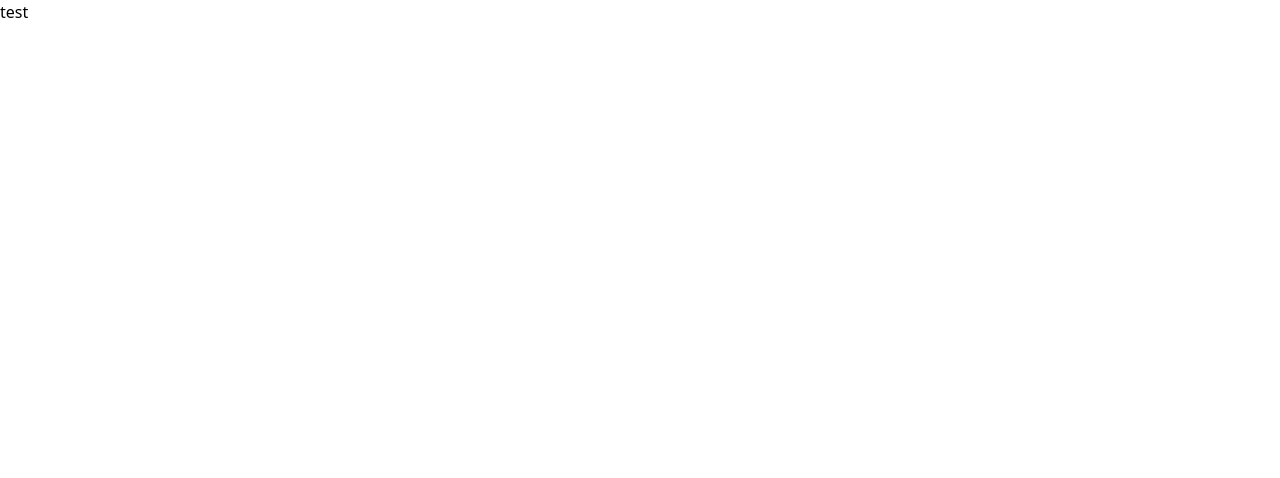
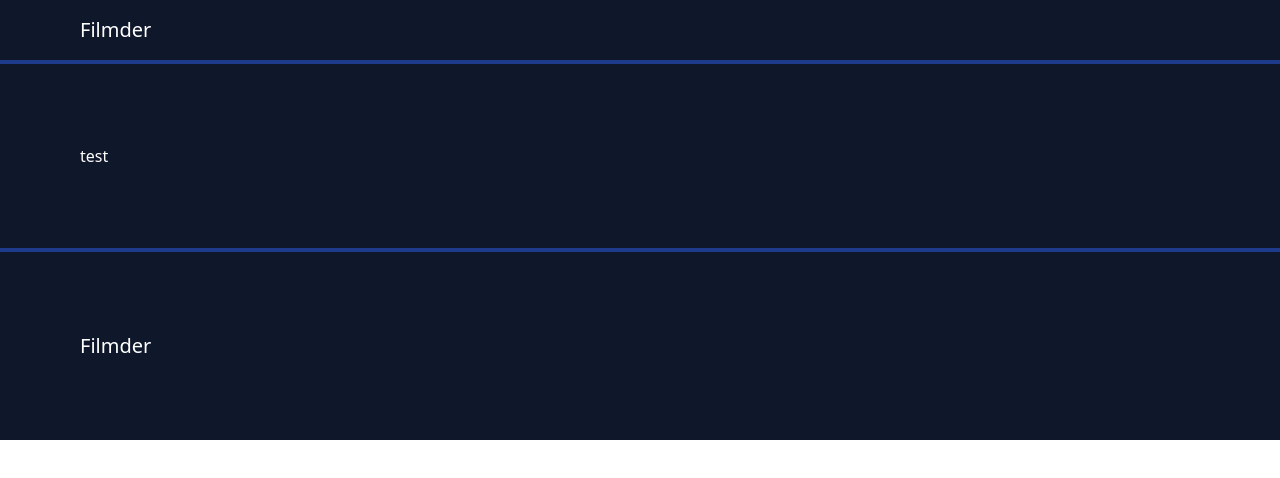
Before and after one commit to Lckvv/Filmder, a React (Create React App) app: page / in a window 1280 px wide. Shown: the top 478 px of the page. Built offline with nearby package versions, Linux system fonts and the light colour scheme.

Commit message:
template index page with header and footer

```diff
--- /dev/null
+++ b/src/components/molecules/logo/Logo.tsx
@@ -0,0 +1,9 @@
+import React from 'react';
+
+const Logo = () => {
+    return (
+        <h1 className={"text-xl"}>Filmder</h1>
+    );
+};
+
+export default Logo;
--- /dev/null
+++ b/src/components/organisms/footer/Footer.tsx
@@ -0,0 +1,15 @@
+import React from 'react';
+import {Link} from "react-router-dom";
+import Logo from "../../molecules/logo/Logo";
+
+const Footer = () => {
+    return (
+        <footer className={"relative w-full p-20 border-t-4 border-blue-900"}>
+            <Link to={"/"}>
+                <Logo/>
+            </Link>
+        </footer>
+    );
+};
+
+export default Footer;
--- /dev/null
+++ b/src/components/organisms/header/Header.tsx
@@ -0,0 +1,15 @@
+import React from "react";
+import {Link} from "react-router-dom";
+import Logo from "../../molecules/logo/Logo";
+
+const Header = () => {
+    return (
+        <header className={"relative w-full py-4 px-20 border-b-4 border-blue-900"}>
+            <Link to={"/"}>
+                <Logo/>
+            </Link>
+        </header>
+    );
+};
+
+export default Header;
--- a/src/components/pages/IndexPage.tsx
+++ b/src/components/pages/IndexPage.tsx
@@ -1,10 +1,11 @@
 import React from 'react';
+import TemplatePage from "../../templates/TemplatePage";
 
 const IndexPage = () => {
     return (
-        <div>
+        <TemplatePage className={"py-20"}>
             test
-        </div>
+        </TemplatePage>
     );
 };
 
--- /dev/null
+++ b/src/templates/TemplatePage.tsx
@@ -0,0 +1,24 @@
+import React, {FC} from 'react';
+import Header from "../components/organisms/header/Header";
+import Footer from "../components/organisms/footer/Footer";
+
+type Props = {
+    className?: string;
+}
+
+const TemplatePage: FC<Props> = ({children, className}) => {
+    return (
+        <main className={"flex flex-row w-full bg-slate-900 text-white"}>
+            <div className={"flex flex-col w-full"}>
+                <Header/>
+                <section className={`px-20 w-full max-w-screen-xl m-auto ${className !== undefined ? className : ""}`}>
+                    {children}
+                </section>
+                <Footer />
+            </div>
+
+        </main>
+    );
+};
+
+export default TemplatePage;
```
